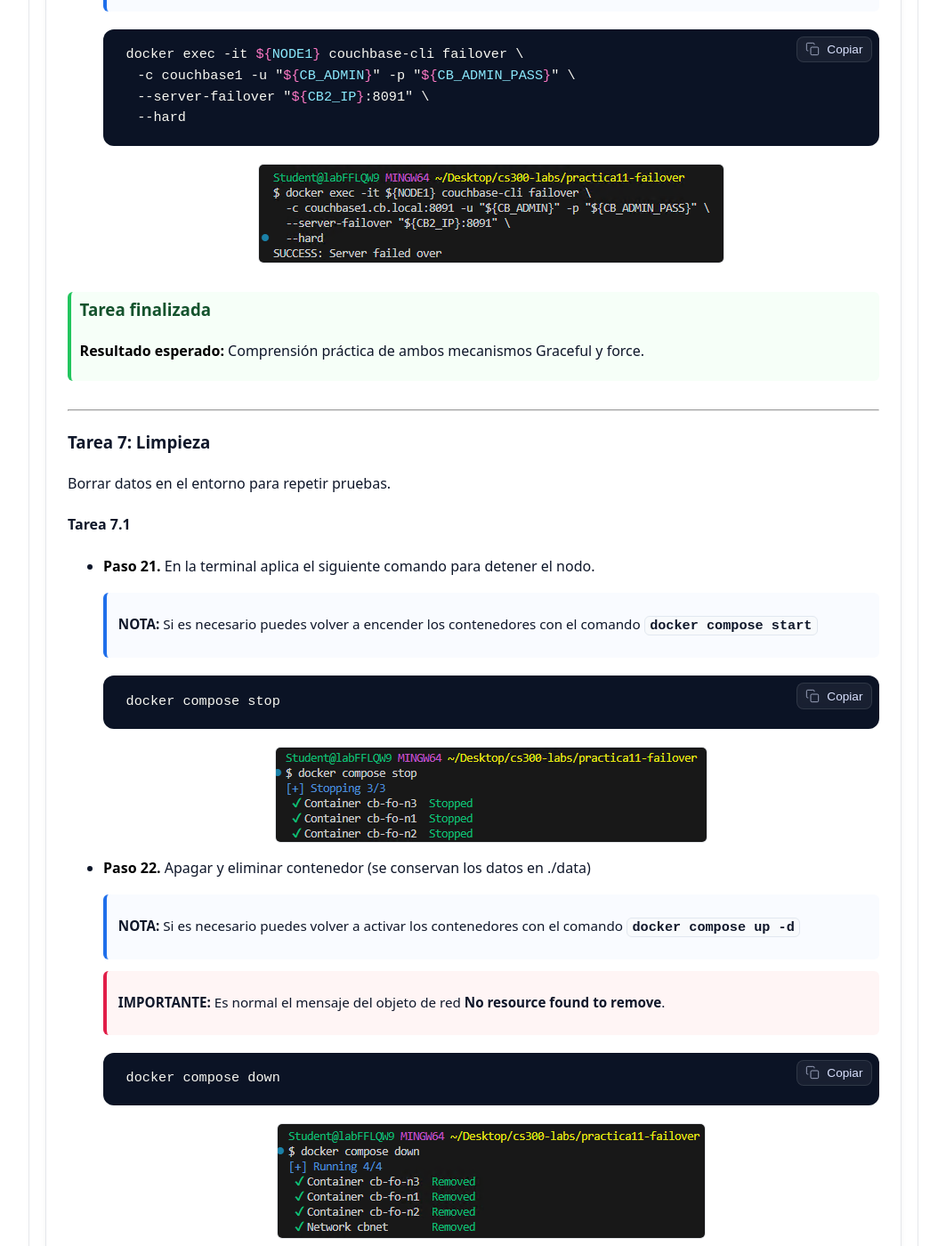
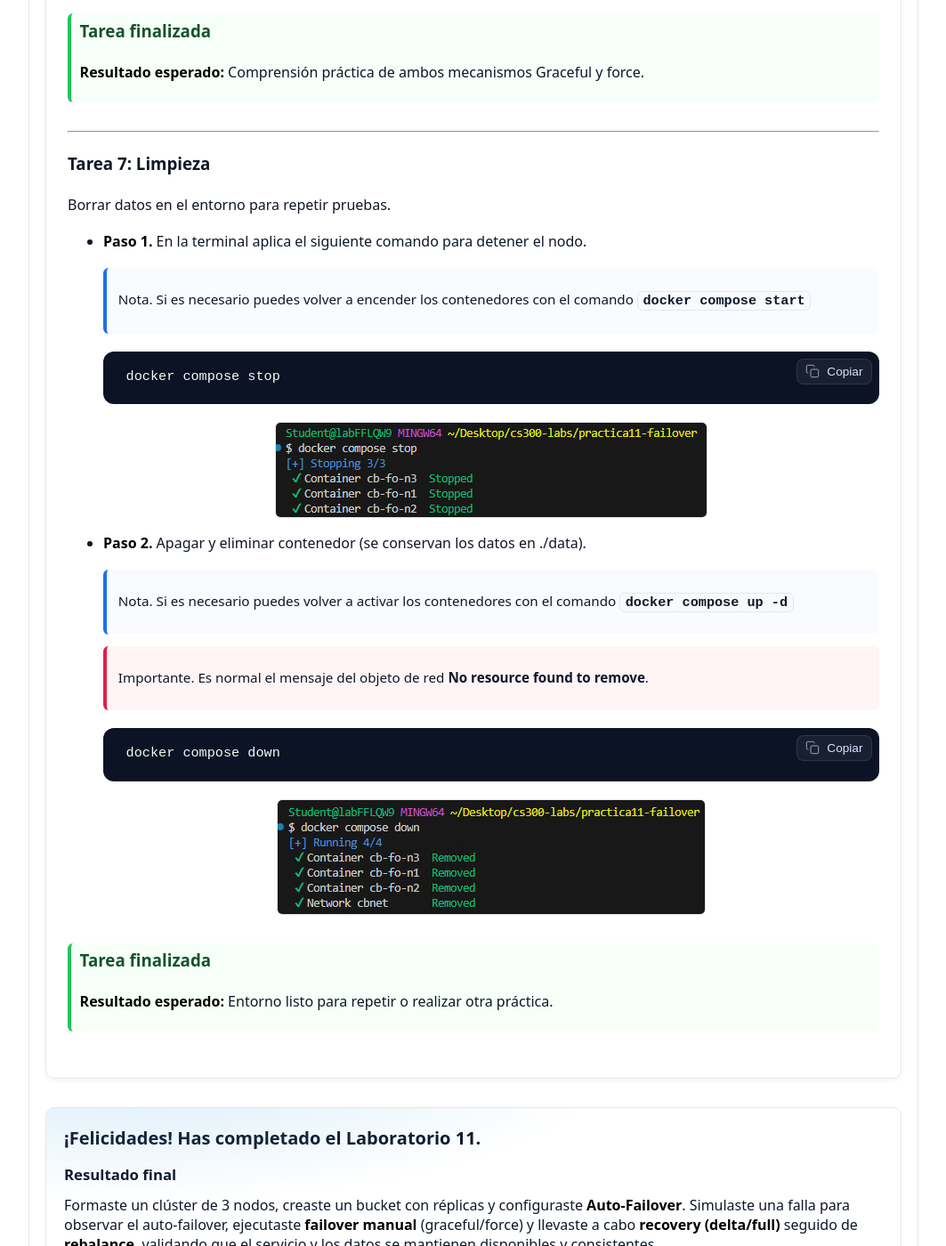
Before and after one commit to Netec-Mx/CS300_INT, a Jekyll site: the page built from labs/lab11/lab11.md, in a window 1280 px wide and 1400 px high, scrolled down 13955 px. Shown: the whole window at 89% size, without its empty margins (108-1171 px from the left). Built offline with Jekyll 4.4.1, drawn with Linux system fonts in a browser that asks for light colours; some of the changed text lies outside the part shown.

Commit message:
Revise lab11.md for clarity and accuracy
Updated the lab document for manual and automatic failover with improved formatting and corrections.

````diff
--- a/labs/lab11/lab11.md
+++ b/labs/lab11/lab11.md
@@ -41,14 +41,14 @@ next: /lab12/lab12/ # CAMBIAR POR CADA PRACTICA MENU DE NAVEGACION HACIA ADELANT
 
 Crearás la carpeta independiente de la práctica y un archivo `.env` con variables estándar para 3 nodos.
 
-#### Tarea 1.1
+
 
 - **Paso 1.** Abre el software de **Visual Studio Code**.
 
-  > **NOTA:** Puedes encontrarlo en el **Escritorio** o en las aplicaciones del sistema de **Windows**
+  > Nota. Puedes encontrarlo en el **Escritorio** o en las aplicaciones del sistema de **Windows**
   {: .lab-note .info .compact}
 
-- **Paso 2.** Ya que tengas **Visual Studio Code** abierto, Ahora da clic en el icono de la imagen para abrir la terminal, **se encuentra en la parte superior derecha.**
+- **Paso 2.** Ya que tengas **Visual Studio Code** abierto, Ahora da clic en el icono de la imagen para abrir la terminal, **se encuentra en la parte superior derecha.**.
 
   ![cbase1]({{ page.images_base | relative_url }}/1.png)
 
@@ -64,7 +64,7 @@ Crearás la carpeta independiente de la práctica y un archivo `.env` con variab
 
 - **Paso 4.** En la terminal de **VSC** copia y pega el siguiente comando que crea el archivo `.env` y carga el contenido de las variables necesarias.
 
-  > **NOTA:** El archivo `.env` estandariza credenciales y memoria.
+  > Nota. El archivo `.env` estandariza credenciales y memoria.
   {: .lab-note .info .compact}
 
   ```bash
@@ -176,9 +176,9 @@ Crearás la carpeta independiente de la práctica y un archivo `.env` con variab
 
 - **Paso 6.** Inicia el servicio, dentro de la terminal ejecuta el siguiente comando.
 
-  > **IMPORTANTE:** Para agilizar los procesos, la imagen ya esta descargada en tu ambiente de trabajo, ya que puede tardar hasta 10 minutos en descargarse.
+  > Importante. Para agilizar los procesos, la imagen ya esta descargada en tu ambiente de trabajo, ya que puede tardar hasta 10 minutos en descargarse.
   {: .lab-note .important .compact}
-  > **IMPORTANTE:** El `docker compose up -d` corre en segundo plano. El healthcheck del servicio y la sonda de `compose.yaml` garantizan que Couchbase responda en 8091 antes de continuar.
+  > Importante. El `docker compose up -d` corre en segundo plano. El healthcheck del servicio y la sonda de `compose.yaml` garantizan que Couchbase responda en 8091 antes de continuar.
   {: .lab-note .important .compact}
 
   ```bash
@@ -196,13 +196,13 @@ Crearás la carpeta independiente de la práctica y un archivo `.env` con variab
 
 Inicializarás el clúster en `n1` y unirás `n2` y `n3`, finalizando con un rebalance.
 
-#### Tarea 2.1
 
-- **Paso 7.** Inicializa el clúster en **n1**, ejecuta el siguiete comando en la terminal.
 
-  > **NOTA:** El `cluster-init` fija credenciales y cuotas de memoria (data/Index). Para un nodo local, 2 GB total y 512 MB para Index es razonable; ajusta según tu RAM.
+- **Paso 1.** Inicializa el clúster en **n1**, ejecuta el siguiete comando en la terminal.
+
+  > Nota. El `cluster-init` fija credenciales y cuotas de memoria (data/Index). Para un nodo local, 2 GB total y 512 MB para Index es razonable; ajusta según tu RAM.
   {: .lab-note .info .compact}
-  > **IMPORTANTE:** El comando se ejecuta desde el directorio de la practica **practica11-failover**
+  > Importante. El comando se ejecuta desde el directorio de la práctica **practica11-failover**
   {: .lab-note .important .compact}
 
   ```bash
@@ -218,12 +218,12 @@ Inicializarás el clúster en `n1` y unirás `n2` y `n3`, finalizando con un reb
   ```
   ![cbase4]({{ page.images_base | relative_url }}/4.png)
 
-- **Paso 8.** Verifica que el cluster este **healthy** y que se muestre el json con las propiedades del nodo.
+- **Paso 2.** Verifica que el cluster este **healthy** y que se muestre el json con las propiedades del nodo.
 
-  > **NOTA:**
+  > Nota.
   - Contenedor `cb-fo-n1` aparece **Up**.
   - `curl` devuelve JSON de la información del nodo.
-  - Esta conexion es mediante HTTP.
+  - Esta conexión es mediante HTTP.
   {: .lab-note .info .compact}
 
   ```bash
@@ -279,9 +279,9 @@ Inicializarás el clúster en `n1` y unirás `n2` y `n3`, finalizando con un reb
 
 Crearás un bucket con réplicas y cargarás algunos documentos para evaluar continuidad ante failover.
 
-#### Tarea 3.1
 
-- **Paso 11.** Crear el bucket con **réplicas=2**.
+
+- **Paso 1.** Crear el bucket con **réplicas=2**.
 
   ```bash
   docker exec -it ${NODE1} couchbase-cli bucket-create \
@@ -294,9 +294,9 @@ Crearás un bucket con réplicas y cargarás algunos documentos para evaluar con
   ```
   ![cbase9]({{ page.images_base | relative_url }}/9.png)
 
-- **Paso 12.** Ahora inserta y lee documentos de prueba (N1QL)
+- **Paso 2.** Ahora inserta y lee documentos de prueba (N1QL).
 
-  > **NOTA:** La imagen es representativa, el resultado es mas extenso.
+  > Nota. La imagen es representativa, el resultado es más extenso.
   {: .lab-note .info .compact}
 
   ```bash
@@ -319,9 +319,9 @@ Crearás un bucket con réplicas y cargarás algunos documentos para evaluar con
 
 Habilitarás auto-failover con un timeout razonable y límites de activación.
 
-#### Tarea 4.1
 
-- **Paso 12.** Ejecuta el siguiente comando en la terminal para ajustar el auto-failover (CLI)
+
+- **Paso 1.** Ejecuta el siguiente comando en la terminal para ajustar el auto-failover (CLI).
 
   ```bash
   docker exec -it ${NODE1} couchbase-cli setting-autofailover \
@@ -333,7 +333,7 @@ Habilitarás auto-failover con un timeout razonable y límites de activación.
   ```
   ![cbase11]({{ page.images_base | relative_url }}/11.png)
 
-- **Paso 13.** Verifica que la configuración se haya aplicado correctamente.
+- **Paso 2.** Verifica que la configuración se haya aplicado correctamente.
 
   ```bash
   docker exec -it ${NODE1} sh -lc "curl -u '${CB_ADMIN}:${CB_ADMIN_PASS}' http://127.0.0.1:8091/settings/autoFailover"
@@ -350,16 +350,16 @@ Habilitarás auto-failover con un timeout razonable y límites de activación.
 
 Detendrás un nodo para disparar el auto-failover y validarás que el clúster sigue sirviendo datos.
 
-#### Tarea 5.1
 
-- **Paso 14.** Ahora deten el nodo `n3` para simular la caida.
+
+- **Paso 1.** Ahora deten el nodo `n3` para simular la caída.
 
   ```bash
   docker stop ${NODE3}
   ```
   ![cbase13]({{ page.images_base | relative_url }}/13.png)
 
-- **Paso 15.** Esperar al menos **30 segundos** y consulta los datos. Ejecuta el siguiente comando que ya espera los 30 segundos.
+- **Paso 2.** Esperar al menos **30 segundos** y consulta los datos. Ejecuta el siguiente comando que ya espera los 30 segundos.
 
   ```bash
   sleep $((AFO_TIMEOUT+5))
@@ -387,11 +387,11 @@ Detendrás un nodo para disparar el auto-failover y validarás que el clúster s
 Reiniciarás `n3`, lo volverás a unir (si auto-failover ocurrió) y practicarás **failover manual** en `n2` para observar diferencias entre **graceful** y **force**.
 
 
-#### Tarea 6.1
 
-- **Paso 17.** Levanta el nodo `n3` y unelo de nuevo. Ejecuta uno por uno los comandos.
 
-  > **IMPORTANTE:** Al segundo comando de **Rebalance** dale **4 minutos** de espera. Si el segundo rebalance se atora ejecuta **`CTRL + C`** y vuelve a intentarlo.
+- **Paso 1.** Levanta el nodo `n3` y unelo de nuevo. Ejecuta uno por uno los comandos.
+
+  > Importante. Al segundo comando de **Rebalance** dale **4 minutos** de espera. Si el segundo rebalance se atora ejecuta **`CTRL + C`** y vuelve a intentarlo.
   {: .lab-note .important .compact}
 
   ```bash
@@ -414,9 +414,9 @@ Reiniciarás `n3`, lo volverás a unir (si auto-failover ocurrió) y practicará
   ```
   ![cbase16]({{ page.images_base | relative_url }}/16.png)
 
-- **Paso 18.** Aplica ahora **Graceful failover** en `n2` (retira ordenadamente)
+- **Paso 2.** Aplica ahora **Graceful failover** en `n2` (retira ordenadamente).
 
-  > **NOTA:** **Graceful** intenta mover datos/servicios de forma ordenada
+  > Nota. **Graceful** intenta mover datos/servicios de forma ordenada
   {: .lab-note .info .compact}
 
   ```bash
@@ -470,11 +470,11 @@ Reiniciarás `n3`, lo volverás a unir (si auto-failover ocurrió) y practicará
 
 Borrar datos en el entorno para repetir pruebas.
 
-#### Tarea 7.1
 
-- **Paso 21.** En la terminal aplica el siguiente comando para detener el nodo.
 
-  > **NOTA:** Si es necesario puedes volver a encender los contenedores con el comando **`docker compose start`**
+- **Paso 1.** En la terminal aplica el siguiente comando para detener el nodo.
+
+  > Nota. Si es necesario puedes volver a encender los contenedores con el comando **`docker compose start`**
   {: .lab-note .info .compact}
 
   ```bash
@@ -482,11 +482,11 @@ Borrar datos en el entorno para repetir pruebas.
   ```
   ![cbase20]({{ page.images_base | relative_url }}/20.png)
 
-- **Paso 22.** Apagar y eliminar contenedor (se conservan los datos en ./data)
+- **Paso 2.** Apagar y eliminar contenedor (se conservan los datos en ./data).
 
-  > **NOTA:** Si es necesario puedes volver a activar los contenedores con el comando **`docker compose up -d`**
+  > Nota. Si es necesario puedes volver a activar los contenedores con el comando **`docker compose up -d`**
   {: .lab-note .info .compact}
-  > **IMPORTANTE:** Es normal el mensaje del objeto de red **No resource found to remove**.
+  > Importante. Es normal el mensaje del objeto de red **No resource found to remove**.
   {: .lab-note .important .compact}
 
   ```bash
````
Also changed, not shown: other parts of labs/lab11/lab11.md (+24 -24 lines).
